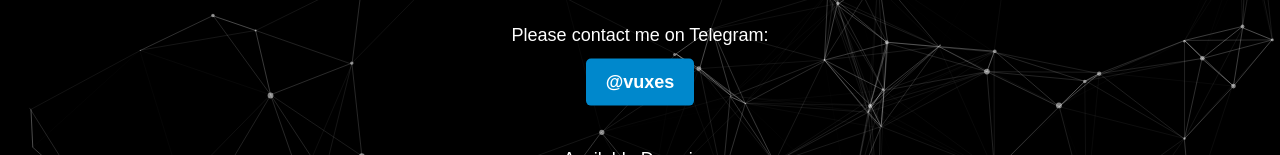
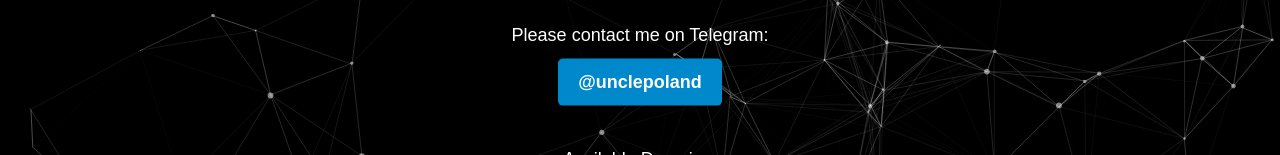
Before and after one commit to stuxysoft/dominforsale, a plain HTML site: page index.html in a window 1280 px wide. Shown: the part 224-379 px from the top of the page. Drawn offline with nearby package versions, Linux system fonts and the light colour scheme.

Commit message:
Update index.html

```diff
--- a/index.html
+++ b/index.html
@@ -87,7 +87,7 @@
         <div class="content">
           <h1 class="mb-4">You Can Buy This Domain</h1>
           <p>Please contact me on Telegram:</p>
-          <p class="mb-4"><a href="https://t.me/vuxes" target="_blank" class="contact">@vuxes</a></p>
+          <p class="mb-4"><a href="https://t.me/vuxes" target="_blank" class="contact">@unclepoland</a></p>
 
           <div class="domain-list">
             <p>Available Domains:</p>
```
